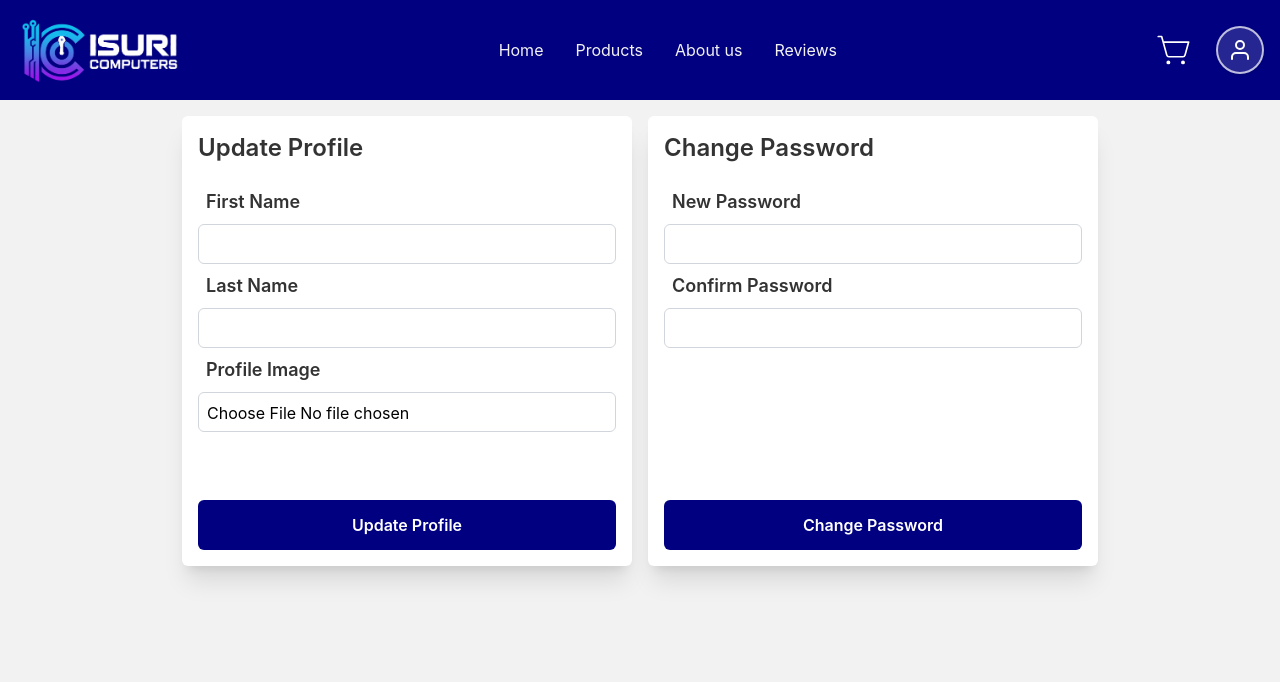
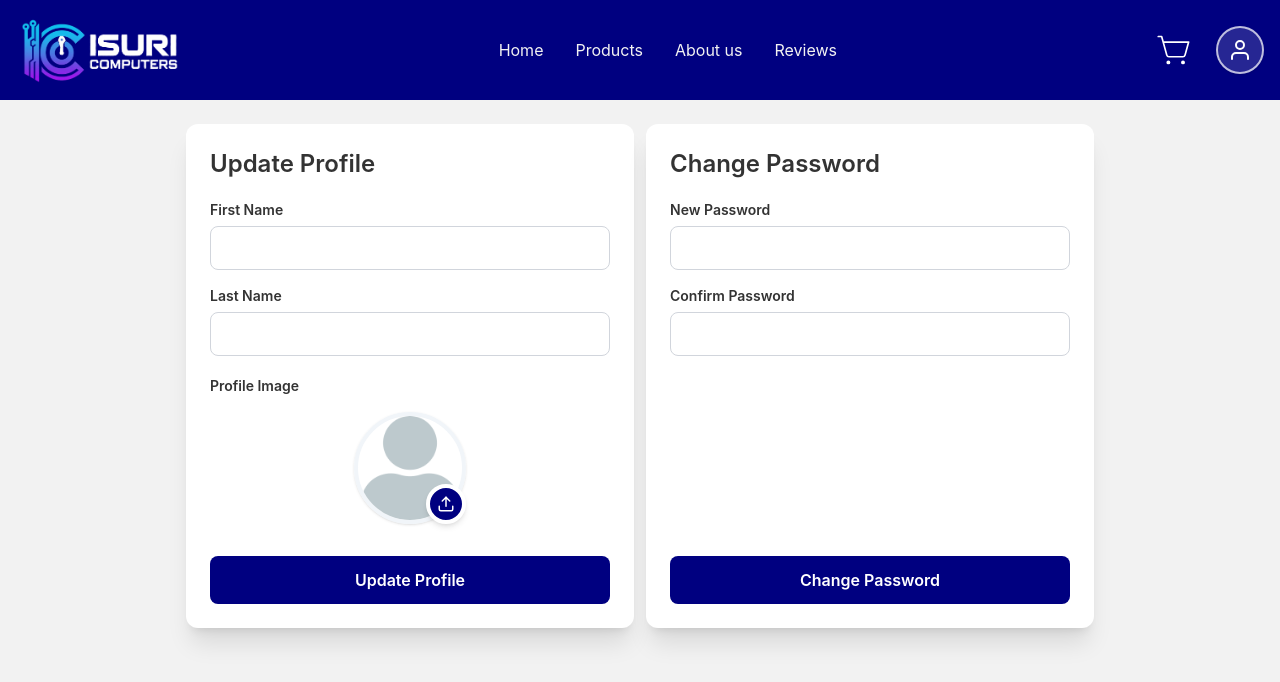
Before and after one commit to HariniWeerarathna/i-computers-frontend, a React (Vite) app: page /settings in a window 1280 px wide. Shown: the top 682 px of the page. Built offline with nearby package versions, Linux system fonts and the light colour scheme; no server answers.

Commit message:
Update setting page

```diff
--- a/src/Pages/settingsPage.jsx
+++ b/src/Pages/settingsPage.jsx
@@ -1,9 +1,10 @@
-import { useContext, useState } from "react";
+import { useContext, useEffect, useRef, useState } from "react";
 import UserContext from "../context/userContext";
 import uploadMedia from "../lib/uploadMedia";
 import api from "../lib/api";
 import LoadingAnimation from "../components/loadingAnimation";
 import toast from "react-hot-toast";
+import { FiUpload } from "react-icons/fi";
 
 export default function SettingsPage() {
 
@@ -12,10 +13,27 @@ export default function SettingsPage() {
     const [firstName, setFirstName] = useState(userInfo.user?.firstName || "");
     const [lastName, setLastName] = useState(userInfo.user?.lastName || "");
     const [image, setImage] = useState(null);
+    const [imagePreview, setImagePreview] = useState(userInfo.user?.image || "/images/default-profile.png");
+    const previewUrlRef = useRef(null);
+    const fileInputRef = useRef(null);
 
     const [password, setPassword] = useState("");
     const [confirmPassword, setConfirmPassword] = useState("");
     const [isLoading, setIsLoading] = useState(false);
+
+    useEffect(() => () => {
+        if (previewUrlRef.current) URL.revokeObjectURL(previewUrlRef.current);
+    }, []);
+
+    function handleImageChange(event) {
+        const selectedImage = event.target.files?.[0];
+        if (!selectedImage) return;
+
+        if (previewUrlRef.current) URL.revokeObjectURL(previewUrlRef.current);
+        previewUrlRef.current = URL.createObjectURL(selectedImage);
+        setImage(selectedImage);
+        setImagePreview(previewUrlRef.current);
+    }
 
 
     async function handleProfileUpdate() {
@@ -40,7 +58,11 @@ export default function SettingsPage() {
                         Authorization: `Bearer ${token}`
                     }
                 })
-                window.location.reload();
+                userInfo.setUser({ ...userInfo.user, firstName: data.firstName, lastName: data.lastName, image: data.image });
+                setImage(null);
+                setImagePreview(data.image || "/images/default-profile.png");
+                toast.success("Profile updated successfully");
+                setIsLoading(false);
 
             }catch(err){
                 console.log(err);
@@ -89,42 +111,48 @@ export default function SettingsPage() {
 
 
     return (
-        <div className="min-h-full w-full bg-primary flex flex-wrap justify-center gap-4 p-4">
-            <div className="w-[450px] h-[450px] bg-white shadow-xl flex flex-col rounded-md relative">
+        <div className="grid min-h-full w-full grid-cols-1 items-stretch justify-center gap-3 bg-primary p-3 pb-24 sm:p-6 lg:grid-cols-[repeat(2,minmax(0,28rem))]">
+            <div className="flex h-full min-h-[26rem] w-full max-w-md flex-col justify-self-center rounded-xl bg-white p-4 shadow-xl sm:p-6">
 
-                <h1 className="text-2xl font-semibold text-secondary p-4">Update Profile</h1>
-                <div className="w-full flex flex-col px-4">
-                    <label className="text-lg font-semibold text-secondary p-2">First Name</label>
-                    <input type="text" value={firstName} onChange={(e) => setFirstName(e.target.value)} className="w-full h-[40px] border border-gray-300 rounded-md p-2" />
+                <h1 className="mb-5 text-2xl font-semibold text-secondary">Update Profile</h1>
+                <div className="flex w-full flex-col gap-1.5">
+                    <label className="text-sm font-semibold text-secondary">First Name</label>
+                    <input type="text" value={firstName} onChange={(e) => setFirstName(e.target.value)} className="h-11 w-full rounded-lg border border-gray-300 px-3 outline-none transition focus:border-accent focus:ring-2 focus:ring-blue-100" />
                 </div>
-                <div className="w-full flex flex-col px-4">
-                    <label className="text-lg font-semibold text-secondary p-2">Last Name</label>
-                    <input type="text" value={lastName} onChange={(e) => setLastName(e.target.value)} className="w-full h-[40px] border border-gray-300 rounded-md p-2" />
+                <div className="mt-4 flex w-full flex-col gap-1.5">
+                    <label className="text-sm font-semibold text-secondary">Last Name</label>
+                    <input type="text" value={lastName} onChange={(e) => setLastName(e.target.value)} className="h-11 w-full rounded-lg border border-gray-300 px-3 outline-none transition focus:border-accent focus:ring-2 focus:ring-blue-100" />
                 </div>
-                <div className="w-full flex flex-col px-4">
-                    <label className="text-lg font-semibold text-secondary p-2">Profile Image</label>
-                    <input type="file" onChange={(e) => setImage(e.target.files[0])} className="w-full h-[40px] border border-gray-300 rounded-md p-2" />
+                <div className="mt-5 flex w-full flex-col gap-2">
+                    <label className="text-sm font-semibold text-secondary">Profile Image</label>
+                    <div className="relative mx-auto my-2 w-fit">
+                        <img src={imagePreview} alt="Profile preview" className="h-28 w-28 rounded-full border-4 border-slate-100 object-cover shadow-sm" />
+                        <button type="button" onClick={() => fileInputRef.current?.click()} className="absolute bottom-0 right-0 flex h-10 w-10 items-center justify-center rounded-full border-4 border-white bg-accent text-lg text-white shadow-md transition hover:scale-105 hover:bg-accent-dark focus:outline-none focus:ring-2 focus:ring-accent focus:ring-offset-2" aria-label="Choose profile photo" title="Choose profile photo">
+                            <FiUpload />
+                        </button>
+                    </div>
+                    <input ref={fileInputRef} type="file" accept="image/*" onChange={handleImageChange} className="hidden" />
                 </div>
-                <div className="w-full flex flex-col p-4 absolute bottom-0 ">
-                    <button className="w-full h-[50px] bg-accent text-white font-semibold rounded-md hover:bg-accent-dark transition-colors duration-300" onClick={handleProfileUpdate}>
+                <div className="mt-6 w-full">
+                    <button className="h-12 w-full rounded-lg bg-accent font-semibold text-white transition-colors duration-300 hover:bg-accent-dark" onClick={handleProfileUpdate}>
                         Update Profile
                     </button>
                 </div>
 
 
             </div>
-             <div className="w-[450px] h-[450px] bg-white shadow-xl flex flex-col rounded-md relative">
-                <h1 className="text-2xl font-semibold text-secondary p-4">Change Password</h1>
-                <div className="w-full flex flex-col px-4">
-                    <label className="text-lg font-semibold text-secondary p-2">New Password</label>
-                    <input type="password" value={password} onChange={(e) => setPassword(e.target.value)} className="w-full h-[40px] border border-gray-300 rounded-md p-2" />
+             <div className="flex h-full min-h-[26rem] w-full max-w-md flex-col justify-self-center rounded-xl bg-white p-4 shadow-xl sm:p-6">
+                <h1 className="mb-5 text-2xl font-semibold text-secondary">Change Password</h1>
+                <div className="flex w-full flex-col gap-1.5">
+                    <label className="text-sm font-semibold text-secondary">New Password</label>
+                    <input type="password" value={password} onChange={(e) => setPassword(e.target.value)} className="h-11 w-full rounded-lg border border-gray-300 px-3 outline-none transition focus:border-accent focus:ring-2 focus:ring-blue-100" />
                 </div>
-                <div className="w-full flex flex-col px-4">
-                    <label className="text-lg font-semibold text-secondary p-2">Confirm Password</label>
-                    <input type="password" value={confirmPassword} onChange={(e) => setConfirmPassword(e.target.value)} className="w-full h-[40px] border border-gray-300 rounded-md p-2" />
+                <div className="mt-4 flex w-full flex-col gap-1.5">
+                    <label className="text-sm font-semibold text-secondary">Confirm Password</label>
+                    <input type="password" value={confirmPassword} onChange={(e) => setConfirmPassword(e.target.value)} className="h-11 w-full rounded-lg border border-gray-300 px-3 outline-none transition focus:border-accent focus:ring-2 focus:ring-blue-100" />
                 </div>
-                <div className="w-full flex flex-col p-4 absolute bottom-0 ">
-                    <button className="w-full h-[50px] bg-accent text-white font-semibold rounded-md hover:bg-accent-dark transition-colors duration-300" onClick={handlePasswordUpdate}>
+                <div className="mt-auto w-full pt-6">
+                    <button className="h-12 w-full rounded-lg bg-accent font-semibold text-white transition-colors duration-300 hover:bg-accent-dark" onClick={handlePasswordUpdate}>
                         Change Password
                     </button>
                 </div>
```
